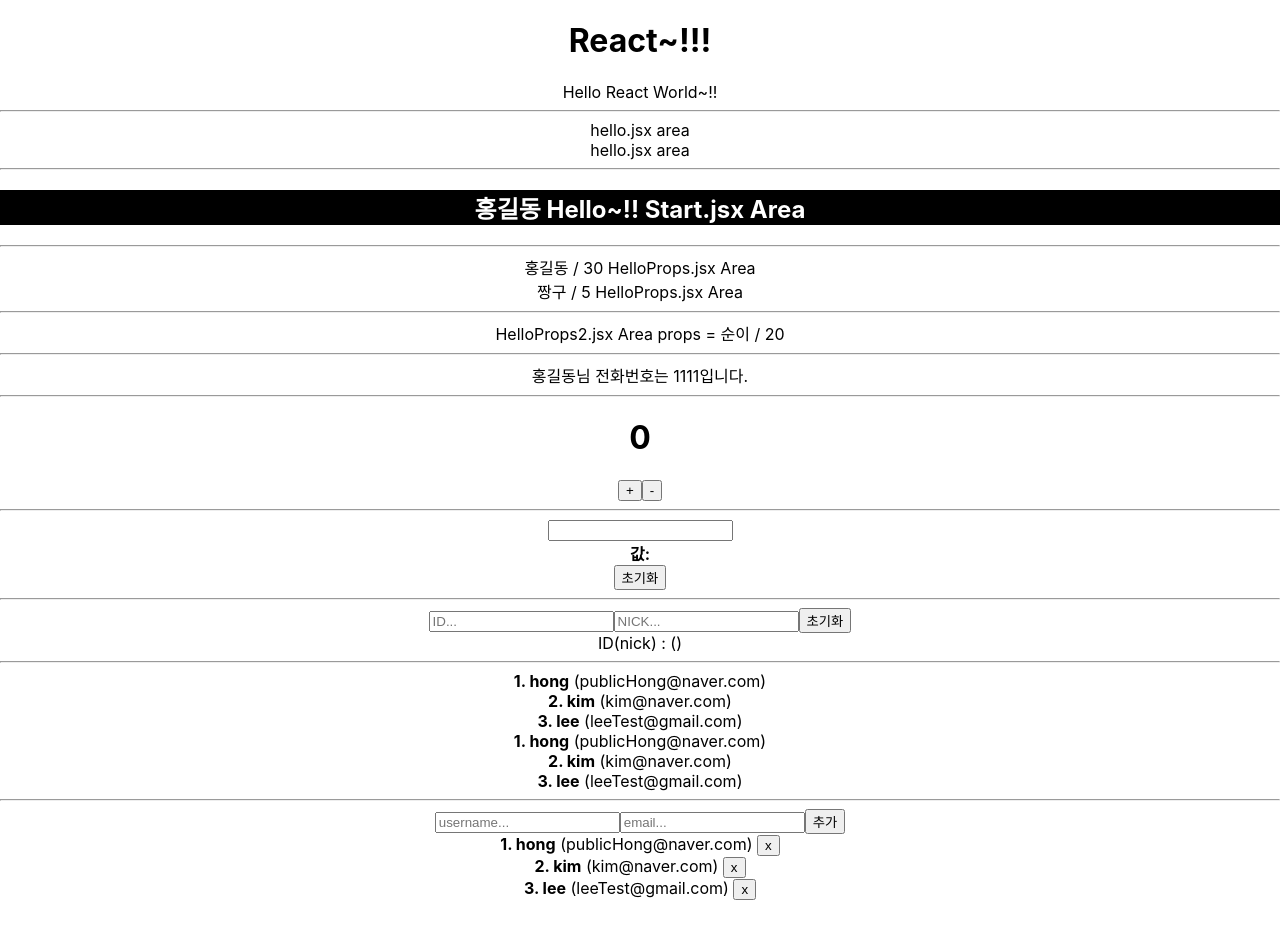
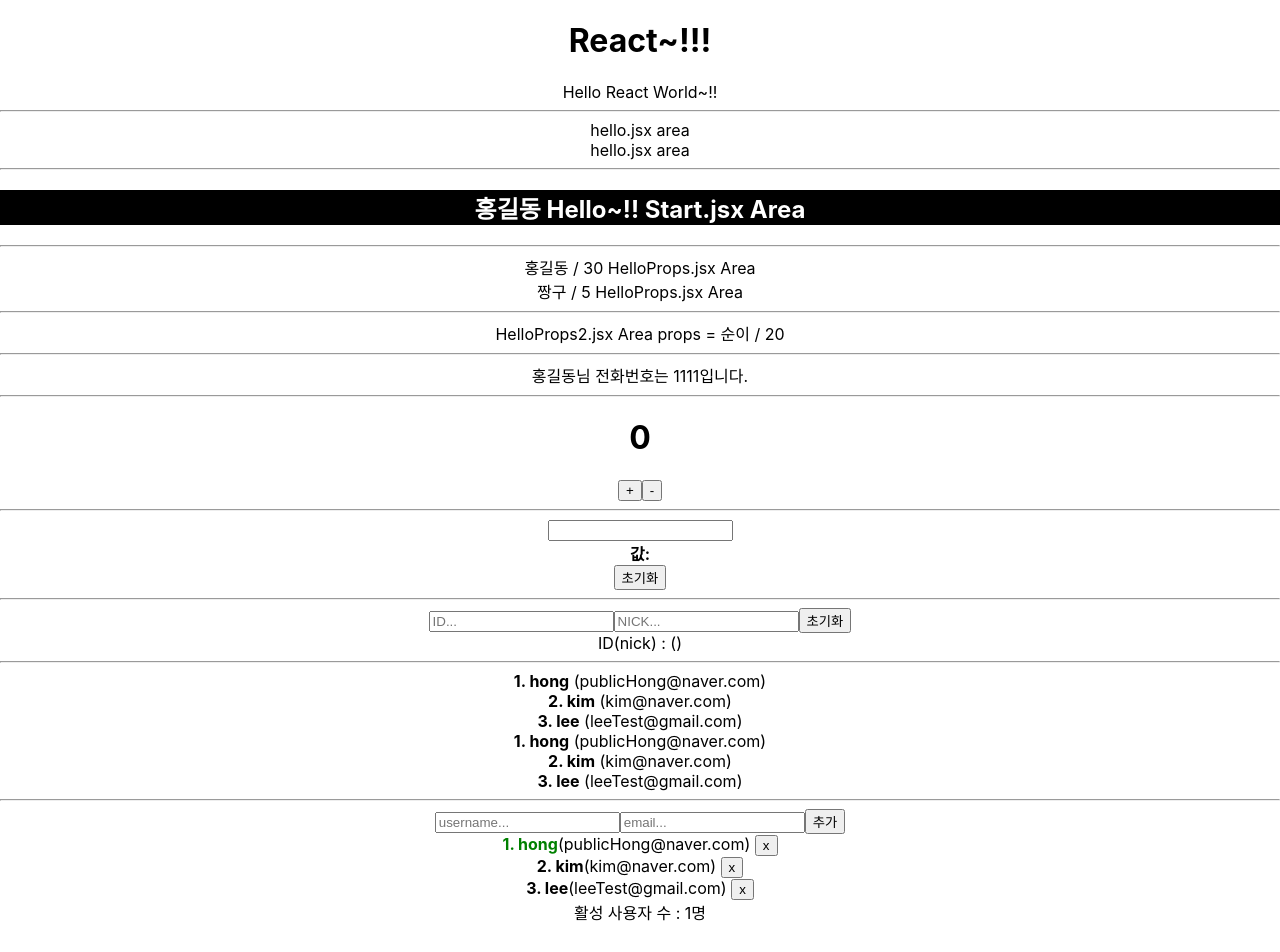
Before and after one commit to dhalfks/react-basic, a React (Create React App) app: page / in a window 1280 px wide. Shown: the top 952 px of the page. Built offline with nearby package versions, Linux system fonts and the light colour scheme.

Commit message:
react-basic_2day-6

```diff
--- a/src/components/user/User.jsx
+++ b/src/components/user/User.jsx
@@ -1,7 +1,11 @@
 const User = ({user, onRemove, onToggle}) =>{
     return(
         <div>
-            <b>{user.id}. {user.username}</b> <span>({user.email}) </span>
+            <b  style={{color: user.active ? 'green' : 'black'}}
+                onClick={()=>{onToggle(user.id)}}>
+                {user.id}. {user.username}
+            </b>
+            <span>({user.email}) </span>
             {/* 삭제하고자 하는 대상의 id를 전송  ()=>{ 함수명(값) }*/}
             <button onClick={()=>{onRemove(user.id)}}>x</button>
         </div>
--- a/src/components/user/UserList2.jsx
+++ b/src/components/user/UserList2.jsx
@@ -1,4 +1,4 @@
-import { useRef, useState } from "react";
+import { useMemo, useRef, useState } from "react";
 import UserList1 from "./UserList1";
 import CreateUser from "./CreateUser";
 
@@ -87,9 +87,27 @@ function UserList2(){
     // user 값을 클릭하면 active == true / false로 토글
     // 클릭한 유저의 active를 자신의 값과 반대로 설정
     const onToggle = (id)=>{
-
+        // 현재 클릭한 id의 active 값을 자신의 값과 반대로 설정
+        setUsers(
+            users.map(user=> user.id === id ? {...user, active: !user.active}: user)
+        )
     }
 
+    // 활성 사용자 수 : active: true 인 사용자 수 출력
+    const countActiveUser = ()=>{
+        return users.filter(user => user.active).length;
+    }
+
+    // const count = countActiveUser();
+
+    // 활성 사용자수를 세는 건, users의 값이 변화가 있을 때만 세어야 하는데...
+    // 계속 input 값이 바뀌거나, 컴포넌트가 재 렌더링 되거나.. 불필요하게 호출되어서
+    // 자원이 낭비 됨.
+    // useMemo 첫번째 파라미터로 함수를 넣어주고(어떻게 연산할지 정의하는 함수),
+    // 두번째 파라미터는 deps 배열을 넣어주면 되는데...
+    // 이 배열에 넣은 내용이 바뀌면, 등록한 함수를 호출해서 값은 연산해주고,
+    // 만약 해당 배열의 내용이 바뀌지 않았다면 이전에 연산한 값을 재사용하게 됩니다.
+    const count = useMemo(()=> countActiveUser(), [users]);
 
 
     return(
@@ -108,6 +126,8 @@ function UserList2(){
             {/* UserList 컴포넌트 => UserList1 users={users} */}
             <UserList1 users={users} onRemove={onRemove} onToggle={onToggle} />
 
+            <div> 활성 사용자 수 : {count}명 </div>
+
         </div>
     )
 }
```
